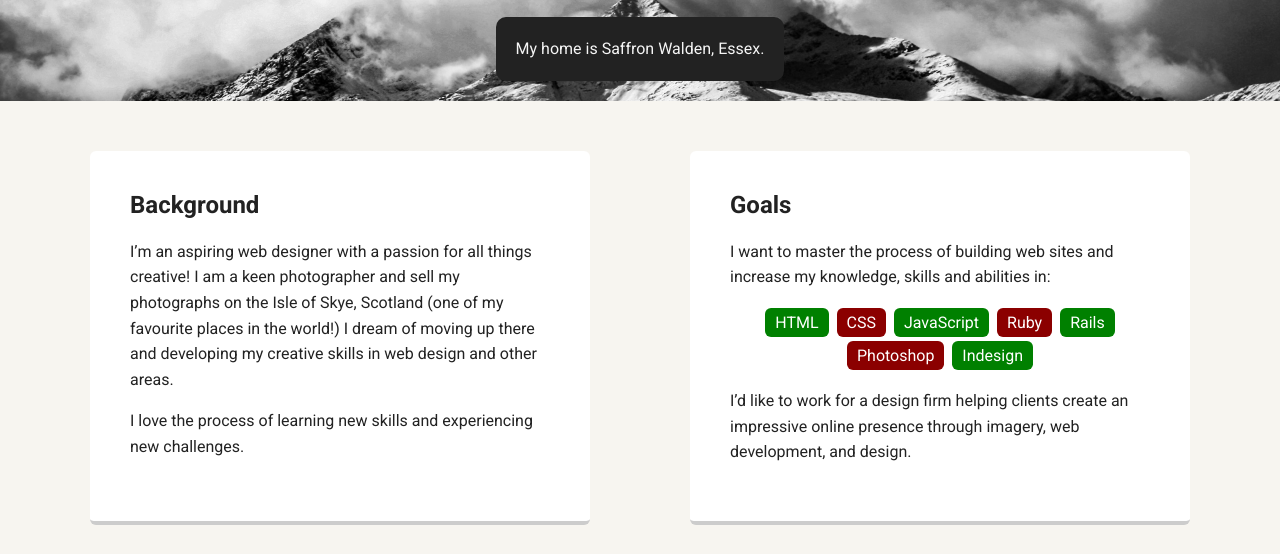
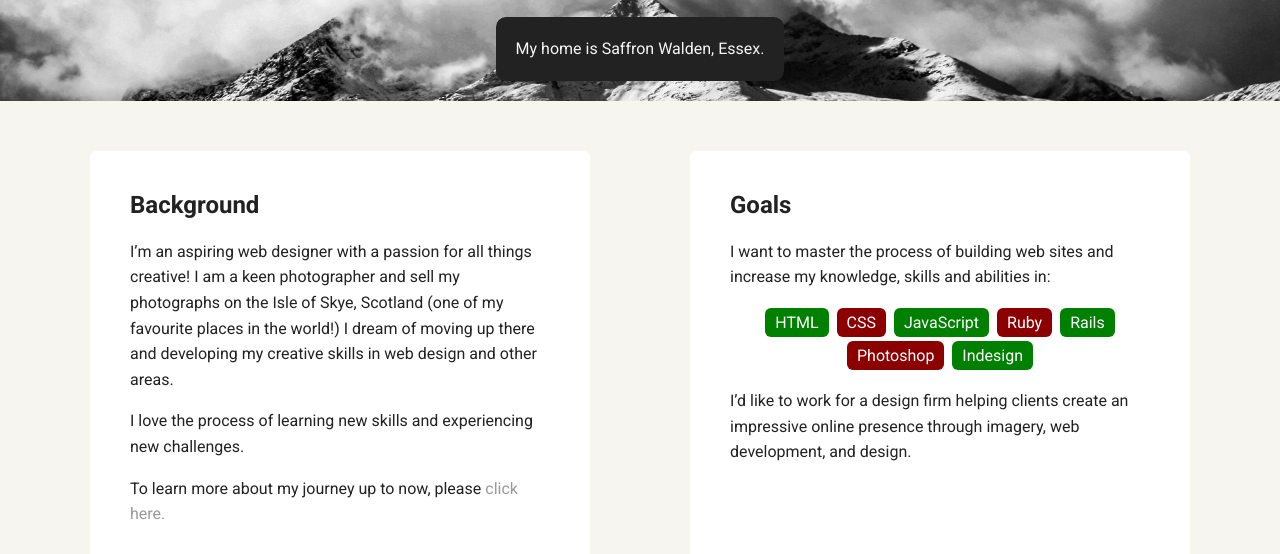
Before and after one commit to jharlow34/Techdegree-Project-1---Joseph-Harlow, a plain HTML site: page index.html in a window 1280 px wide. Shown: the part 398-952 px from the top of the page. Drawn offline with Linux system fonts and the light colour scheme; a web font is replaced by a local one.

Commit message:
Addded links to index.html

```diff
--- a/index.html
+++ b/index.html
@@ -27,6 +27,7 @@
         <h2>Background</h2>
         <p>I’m an aspiring web designer with a passion for all things creative! I am a keen photographer and sell my photographs on the Isle of Skye, Scotland (one of my favourite places in the world!) I dream of moving up there and developing my creative skills in web design and other areas. </p>
         <p>I love the process of learning new skills and experiencing new challenges.</p>
+        <p>To learn more about my journey up to now, please <a href="experience.html">click here.</a></p>
       </div>
 
       <div class="card">
```
